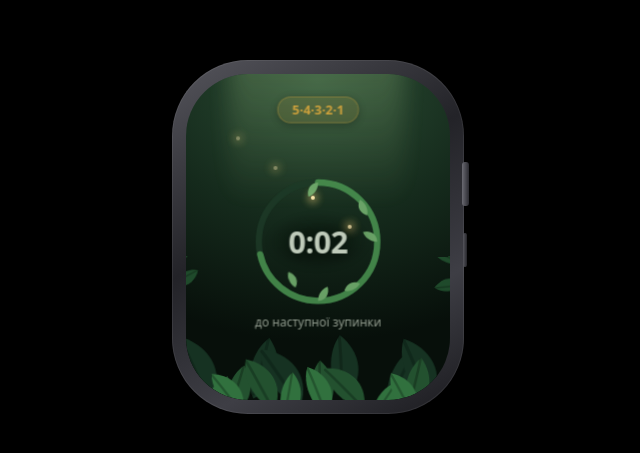
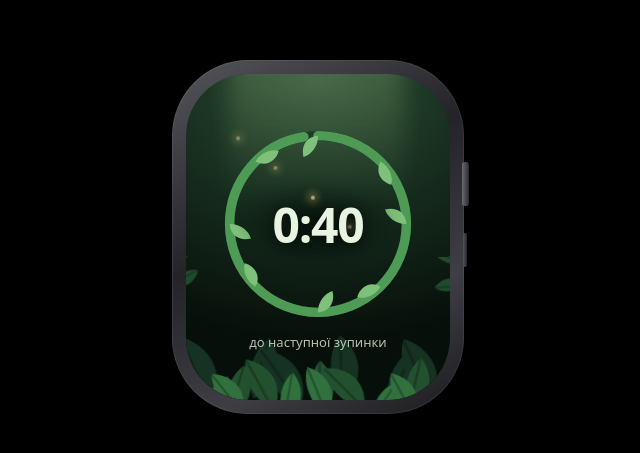
Before and after one commit to ivanvolov/sensory-anchor, a plain HTML site: page forest.html in a window 1280 px wide. Shown: the part 163-616 px from the top of the page, without its empty margins (322-962 px from the left). Drawn offline with Linux system fonts and the light colour scheme.

Commit message:
timer: real 30-min cycle, in-place ticking (no re-render jitter), bigger dial, no chip

```diff
--- a/forest.html
+++ b/forest.html
@@ -255,8 +255,12 @@ body{background:#000;display:grid;place-items:center;padding:0;overflow:hidden}
 #sc.swap{animation:swap .34s cubic-bezier(.22,.9,.3,1) both}
 @keyframes swap{from{opacity:0;transform:translateY(9px) scale(.975)}}
 
-/* vine timer */
-.st-fauna .vine .stem{animation:none;transition:stroke-dashoffset .9s linear}
+/* vine timer — bigger now that the chip is gone from this screen */
+.st-fauna .vine{width:202px;height:202px}
+.st-fauna .dial-t{font-size:48px;font-weight:700;letter-spacing:-.025em}
+.st-fauna .dial::before{width:160px;height:84px}
+.st-fauna .sc-mid .sub{font-size:13px;margin-top:4px}
+.st-fauna .vine .stem{animation:none;transition:stroke-dashoffset .95s linear}
 .vine .pop{transform-box:fill-box;transform-origin:center;
   animation:pop .5s cubic-bezier(.34,1.6,.64,1) both}
 @keyframes pop{from{transform:scale(0) rotate(-40deg)}}
@@ -491,8 +495,14 @@ document.querySelector('.scene').insertAdjacentHTML('beforeend',
    Locked design: chip header line, animal at 72%, no page chrome.
    ?auto=1 plays the run hands-free (used for the screen recording). */
 
-const SIZE  = 72;   /* animal slot, % of content width */
-const TOTAL = 7;    /* demo countdown in seconds, stands in for 30 min */
+const SIZE  = 72;      /* animal slot, % of content width */
+
+/* The ring is a real 30-minute cycle. The demo joins it near the end and runs
+   time faster than the wall clock, so the arc matches the numbers instead of
+   filling from zero in a few seconds. */
+const CYCLE = 30 * 60; /* повний цикл, секунд */
+const START = 90;      /* скільки лишилось на момент, коли демо підхоплює */
+const SPEED = 10;      /* секунд таймера за одну реальну секунду */
 
 const S = [
   { name:"Бачу",     n:5, sub:"речей навколо", art:"spider",  latin:"Павук-стрибун", lat:"Salticidae",
@@ -523,25 +533,24 @@ const ACTS = `<div class="sc-acts">
     <button class="btn sq" data-act="mic" aria-label="Сказати">${ICON.mic}</button>
   </div>`;
 
-const LEAVES = 9;
-function vineAt(pct) {
-  const C = 351.86, off = C * (1 - pct);
-  let leaves = "";
-  for (let i = 0; i < LEAVES; i++) {
-    const frac = i / (LEAVES - 1);
-    if (frac > pct + 0.02) continue;
-    const deg = -90 + frac * 360, rad = (deg * Math.PI) / 180;
-    const x = 64 + 56 * Math.cos(rad), y = 64 + 56 * Math.sin(rad);
-    const fresh = frac > pct - 0.12 ? ' class="pop"' : "";
-    leaves += `<g${fresh} transform="translate(${x.toFixed(1)} ${y.toFixed(1)}) rotate(${(deg + (i % 2 ? 128 : -128)).toFixed(1)}) scale(.5)">
-        <path d="${BOTANY.LEAF}" fill="#7FC07A"/></g>`;
-  }
+const LEAVES = 9, VC = 351.86;
+
+function leafG(i, fresh) {
+  const frac = i / (LEAVES - 1);
+  const deg = -90 + frac * 360, rad = (deg * Math.PI) / 180;
+  const x = 64 + 56 * Math.cos(rad), y = 64 + 56 * Math.sin(rad);
+  return `<g${fresh ? ' class="pop"' : ''} transform="translate(${x.toFixed(1)} ${y.toFixed(1)}) rotate(${(deg + (i % 2 ? 128 : -128)).toFixed(1)}) scale(.5)">
+      <path d="${BOTANY.LEAF}" fill="#7FC07A"/></g>`;
+}
+const grown = pct => [...Array(LEAVES).keys()].filter(i => i / (LEAVES - 1) <= pct + 0.02);
+
+function vineSvg(pct) {
   return `<svg class="ring vine" viewBox="0 0 128 128">
       <circle cx="64" cy="64" r="56" fill="none" stroke="#1E3B28" stroke-width="6"/>
       <circle class="stem" cx="64" cy="64" r="56" fill="none" stroke="#4E9B55" stroke-width="6"
-              stroke-linecap="round" stroke-dasharray="${C}" stroke-dashoffset="${off.toFixed(1)}"
+              stroke-linecap="round" stroke-dasharray="${VC}" stroke-dashoffset="${(VC * (1 - pct)).toFixed(1)}"
               transform="rotate(-90 64 64)"/>
-      ${leaves}
+      <g class="leaves">${grown(pct).map(i => leafG(i, false)).join("")}</g>
     </svg>`;
 }
 
@@ -549,7 +558,8 @@ const mmss = s => `${Math.floor(s / 60)}:${String(Math.floor(s % 60)).padStart(2
 const sc = () => document.getElementById("sc");
 const screenEl = () => document.querySelector(".screen");
 
-let state = "timer", step = 0, left = TOTAL, tick = null;
+let state = "timer", step = 0, left = START, tick = null;
+const pct = () => (CYCLE - left) / CYCLE;
 
 function paint(html) {
   const el = sc();
@@ -562,11 +572,25 @@ const beast = s => `<div class="band"><div class="heroslot" style="--w:${SIZE}%"
     <div class="beast" data-fact>${FAUNA[s.art]}</div></div></div>`;
 
 function viewTimer() {
-  paint(`${chipT("5·4·3·2·1")}
-    <div class="sc-mid">
-      <div class="dial">${vineAt((TOTAL - left) / TOTAL)}<span class="dial-t">${mmss(left)}</span></div>
+  paint(`<div class="sc-mid">
+      <div class="dial">${vineSvg(pct())}<span class="dial-t">${mmss(left)}</span></div>
       <div class="sub">до наступної зупинки</div>
     </div>`);
+}
+
+/* Ticking mutates the two things that change. Re-painting the whole screen every
+   second was what made the countdown jump — it replayed the enter animation. */
+function tickTimer() {
+  const t = document.querySelector(".dial-t");
+  if (t) t.textContent = mmss(left);
+  const stem = document.querySelector(".vine .stem");
+  if (stem) stem.setAttribute("stroke-dashoffset", (VC * (1 - pct())).toFixed(1));
+  const g = document.querySelector(".vine .leaves");
+  if (g) {
+    const need = grown(pct());
+    while (g.children.length < need.length)
+      g.insertAdjacentHTML("beforeend", leafG(need[g.children.length], true));
+  }
 }
 
 function viewStep() {
@@ -617,14 +641,16 @@ function setFact(s) {
 }
 
 function startTimer() {
-  state = "timer"; step = 0; left = TOTAL;
+  state = "timer"; step = 0; left = START;
   viewTimer();
   clearInterval(tick);
   tick = setInterval(() => {
-    left -= 1;
-    if (left <= 0) { clearInterval(tick); left = 0; viewTimer();
-      setTimeout(() => { state = "step"; viewStep(); }, 700); }
-    else viewTimer();
+    left = Math.max(0, left - SPEED);
+    tickTimer();
+    if (left === 0) {
+      clearInterval(tick);
+      setTimeout(() => { state = "step"; viewStep(); }, 900);
+    }
   }, 1000);
 }
 
@@ -676,7 +702,7 @@ async function point(sel) {
 
 async function autoRun() {
   startTimer();
-  await wait(TOTAL * 1000 + 1200);
+  await wait((START / SPEED) * 1000 + 1500);
   await point('[data-act="ok"]');  await wait(900);   /* 5 — тапом */
   await point('[data-fact]');      await wait(2600);  /* пасхалка */
   await point('.fact.on');         await wait(700);
```
